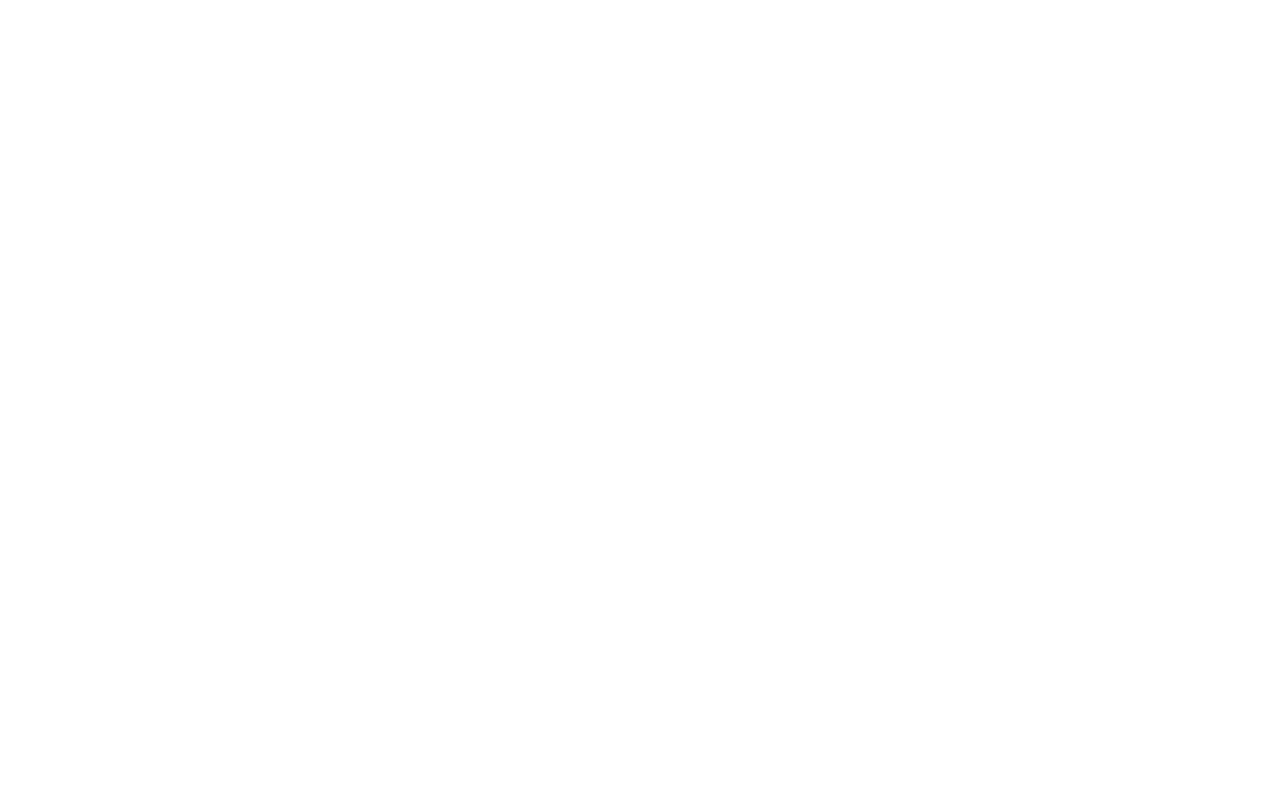
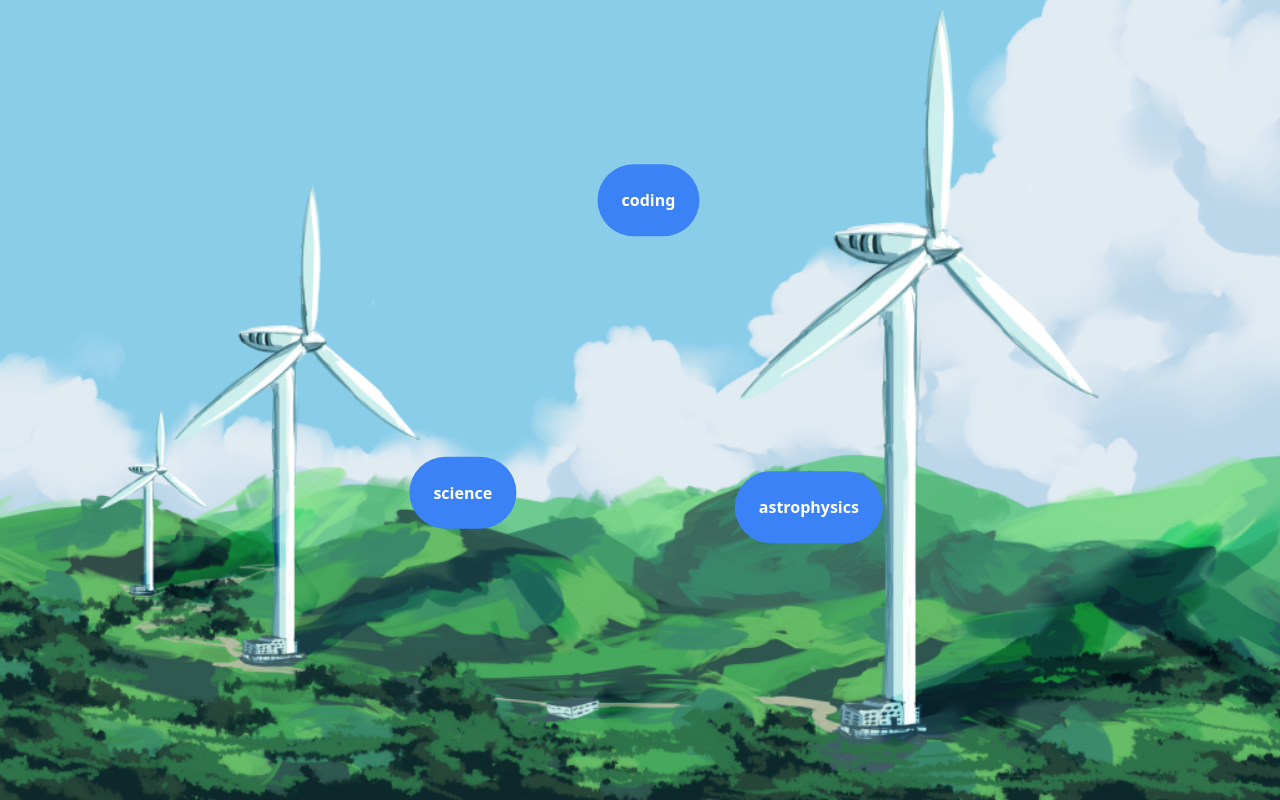
Before and after one commit to FadedBronze/space-exchange, a React (Vite) app in the folder se-frontend/: page /bubbles in a window 1280 px wide. Built offline with nearby package versions, Linux system fonts and the light colour scheme; a web font is replaced by a local one.

Commit message:
frontend ui

```diff
--- a/se-frontend/src/Components/Bubbles.jsx
+++ b/se-frontend/src/Components/Bubbles.jsx
@@ -1,9 +1,21 @@
 import { BubblesThing } from "./Thing";
+import { useState } from "react";
+import Bg from "../assets/cloud.png";
 
 export default function Bubbles() {
+  const [selected, setSelected] = useState();
+
   return (
     <div className="w-full h-full">
-      <BubblesThing></BubblesThing>
+      <img
+        src={Bg}
+        className="w-full h-full absolute left-0 top-0 object-center object-cover -z-10"
+      />
+      <BubblesThing
+        options={["science", "coding", "astrophysics"]}
+        selected={selected}
+        setSelected={setSelected}
+      ></BubblesThing>
     </div>
   );
 }
--- a/se-frontend/src/Components/Thing.jsx
+++ b/se-frontend/src/Components/Thing.jsx
@@ -1 +1,49 @@
-export function BubblesThing({ options }) {}
+import { useState } from "react";
+import useInterval from "../useInterval";
+
+/* eslint-disable react/prop-types */
+export function BubblesThing({ options, selected, setSelected }) {
+  const angles = Math.PI * 2;
+  const section = angles / options.length;
+  const [offset, setOffset] = useState(0);
+  const [fadeBack, setFadeBack] = useState(false);
+
+  useInterval(() => {
+    setOffset((o) => o + 0.01);
+  }, 30);
+
+  return fadeBack ? (
+    <div className="w-full h-screen bg-blue-500 fade"></div>
+  ) : (
+    <div className="w-full h-screen relative">
+      {options.map((topic, idx) => (
+        // eslint-disable-next-line react/jsx-key
+        <button
+          onClick={() => {
+            setSelected(topic);
+            setTimeout(() => {
+              setFadeBack(true);
+            }, 200);
+          }}
+          key={topic}
+          className="absolute p-6 bg-blue-500 rounded-full text-center text-white font-bold "
+          style={{
+            transform:
+              topic !== selected
+                ? `translate(calc(-50% + ${
+                    Math.cos(section * idx + offset) * 200
+                  }px), calc(-50% + ${
+                    Math.sin(section * idx + offset) * 200
+                  }px))`
+                : "scale(2000%)",
+            transition: topic === selected ? "transform 0.5s" : "",
+            top: "50%",
+            left: "50%",
+          }}
+        >
+          {topic === selected ? "" : topic}
+        </button>
+      ))}
+    </div>
+  );
+}
--- a/se-frontend/src/index.css
+++ b/se-frontend/src/index.css
@@ -6,6 +6,20 @@ body {
   font-family: "Encode Sans Expanded", sans-serif;
 }
 
+.fade {
+  background-color: transparent;
+  animation: fadg 1s forwards;
+}
+
+@keyframes fadg {
+  from {
+    background-color: rgb(59 130 246);
+  }
+  to {
+    background-color: transparent;
+  }
+}
+
 @tailwind base;
 @tailwind components;
 @tailwind utilities;
```
